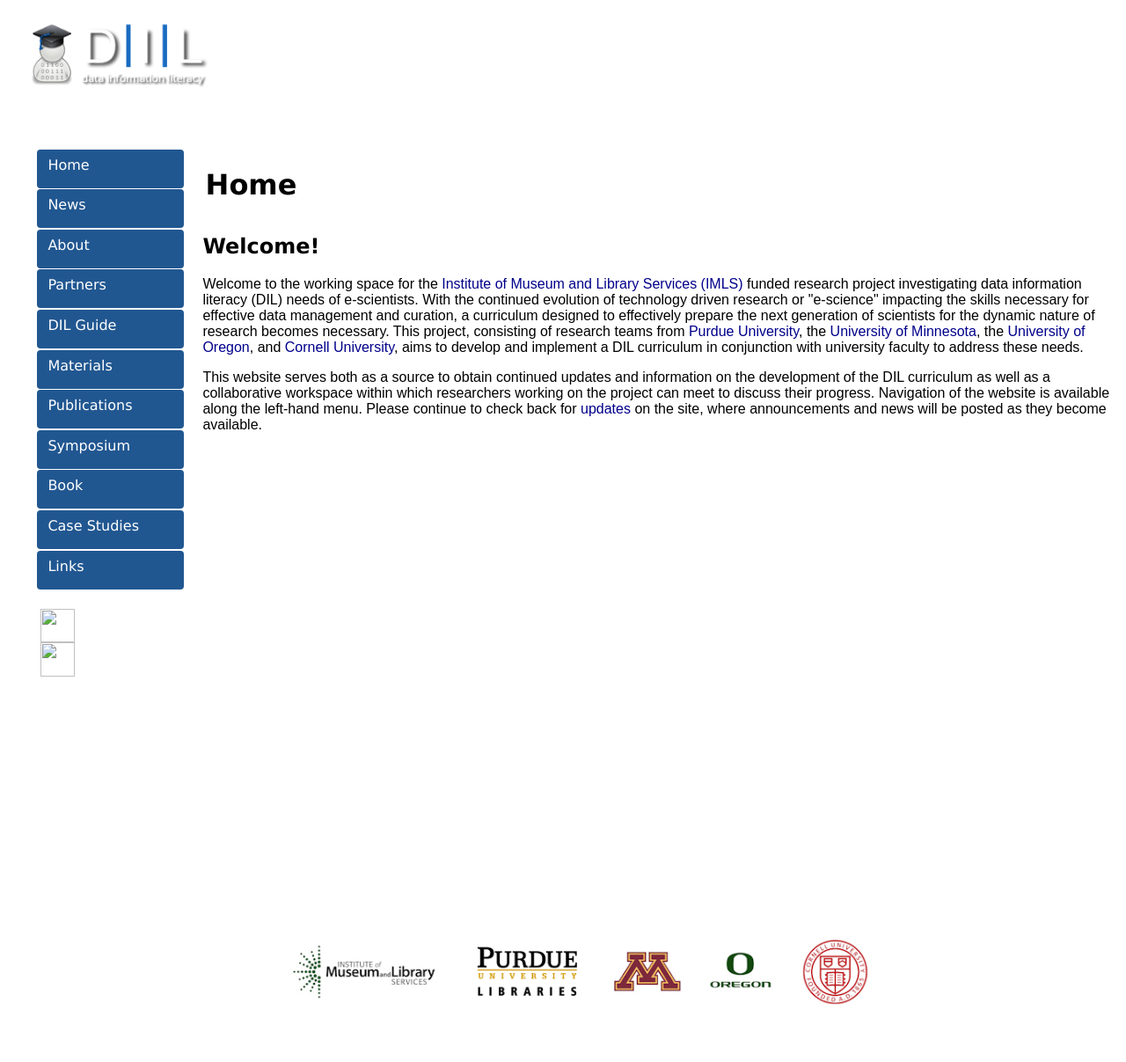
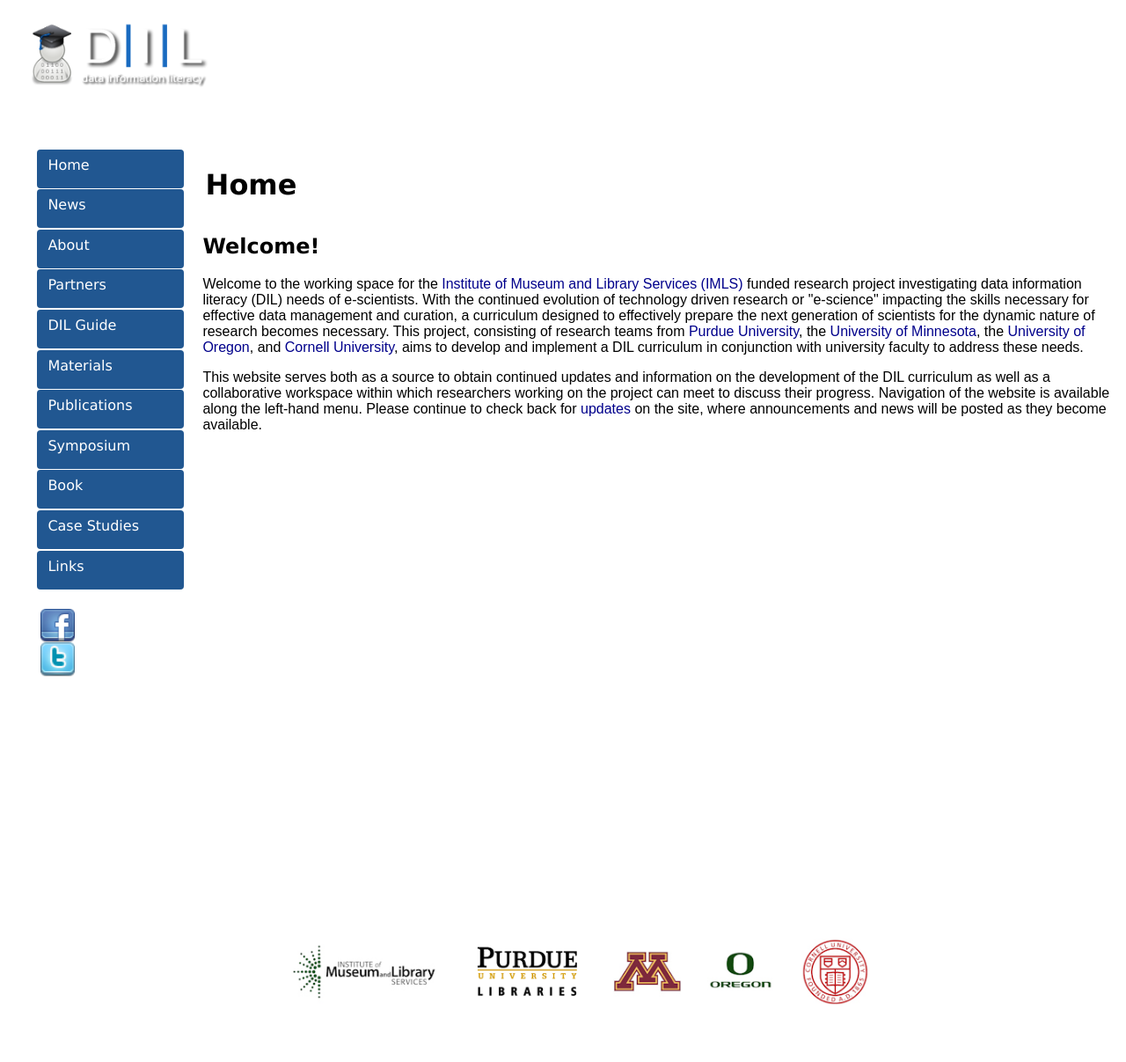
Before and after one commit to datainfolit/datainfolit, a Jekyll site: the page built from index.html, in a window 1280 px wide. Shown: the whole page at 88% size. Built offline with Jekyll 4.4.1, drawn with Linux system fonts in a browser that asks for light colours.

Commit message:
Update nav.html

```diff
--- a/_includes/nav.html
+++ b/_includes/nav.html
@@ -13,7 +13,7 @@
     <li><a href="/links"class="button">Links</a></li>
   </ul>
   <ul class="socialmedia">
-    <li></li><a class="smlogo" href="https://www.facebook.com/datainfolit" target="blank"><img class="social" src="../_images/facebook.png"></a></li>
-    <li></li><a class="smlogo" href="https://twitter.com/datainfolit" target="blank"><img class="social" src="../_images/twitter.png"></a></li>
+    <li></li><a class="smlogo" href="https://www.facebook.com/datainfolit" target="blank"><img class="social" src="../images/facebook.png"></a></li>
+    <li></li><a class="smlogo" href="https://twitter.com/datainfolit" target="blank"><img class="social" src="../images/twitter.png"></a></li>
   </ul>
 </nav>
```
